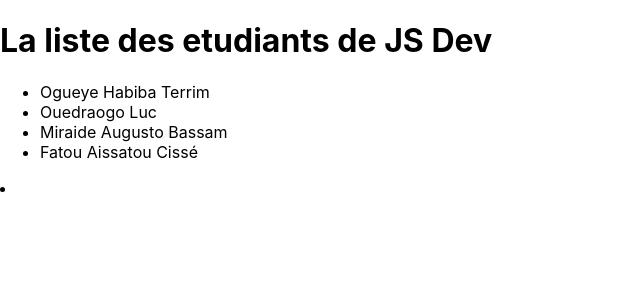
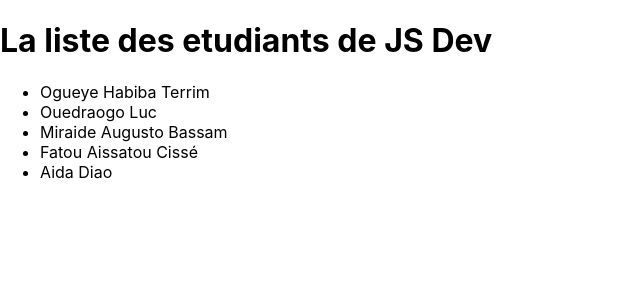
Before and after one commit to EspoirNorbert/react-classroom-app, a React (Create React App) app: page / in a window 1280 px wide. Shown: the top 300 px of the page, without its empty margins (0-640 px from the left). Built offline with nearby package versions, Linux system fonts and the light colour scheme.

Commit message:
foreach leaner list with map function

```diff
--- a/src/Components/Classroom.js
+++ b/src/Components/Classroom.js
@@ -23,12 +23,14 @@ export class Classroom extends Component {
         <div>
             <h1>La liste des etudiants de  {this.props.nom} </h1>
             <ul>
-               <Student nom={leaners[0].nom} />
-               <Student nom={leaners[1].nom} />
-               <Student nom={leaners[2].nom} />
-               <Student nom={leaners[3].nom} />
+               {
+                   leaners.map(leaner => <Student
+                                key={leaner.id}
+                                nom={leaner.nom}
+                                          />)
+               }
             </ul>
-            <Student />
+
         </div>
       )
     };
```
